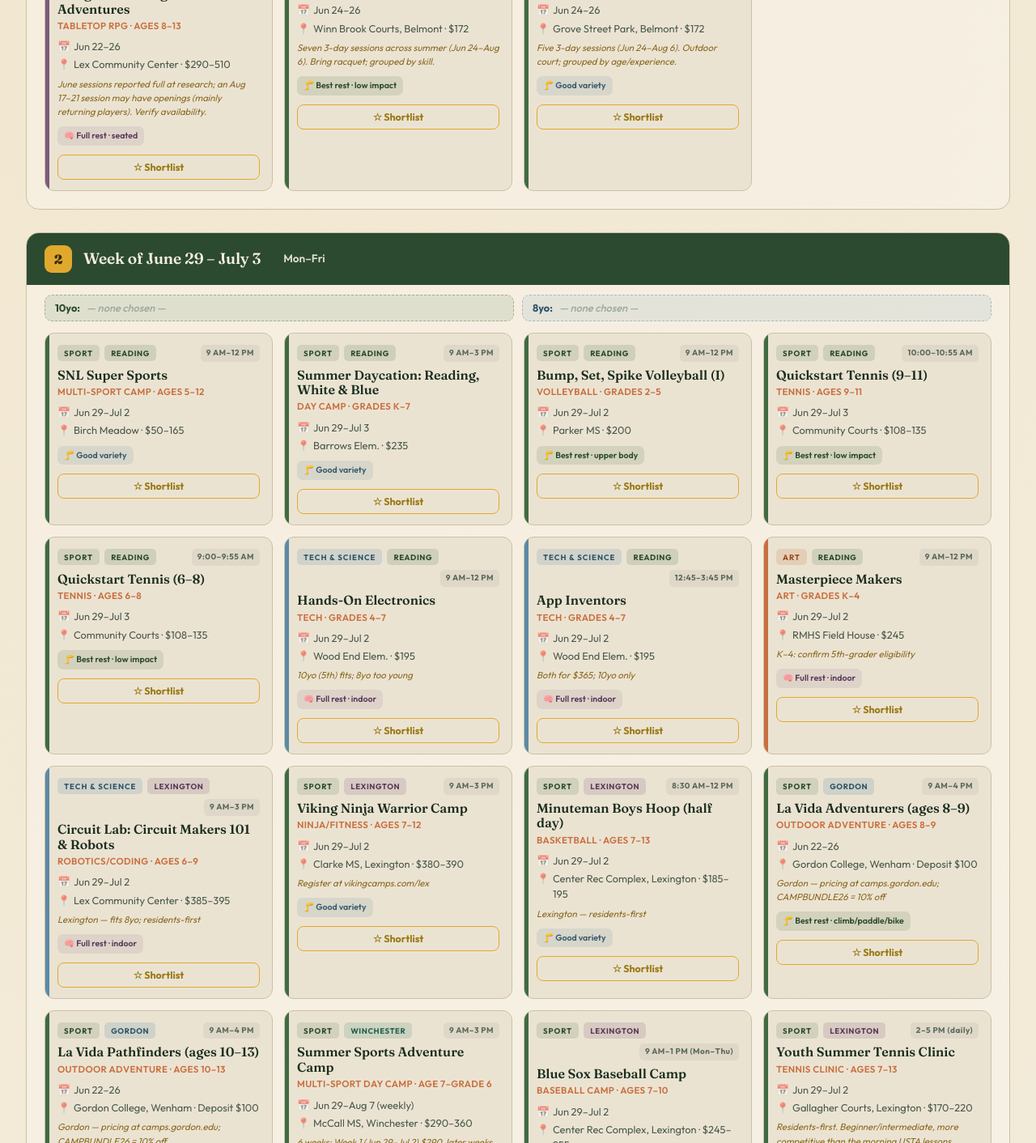
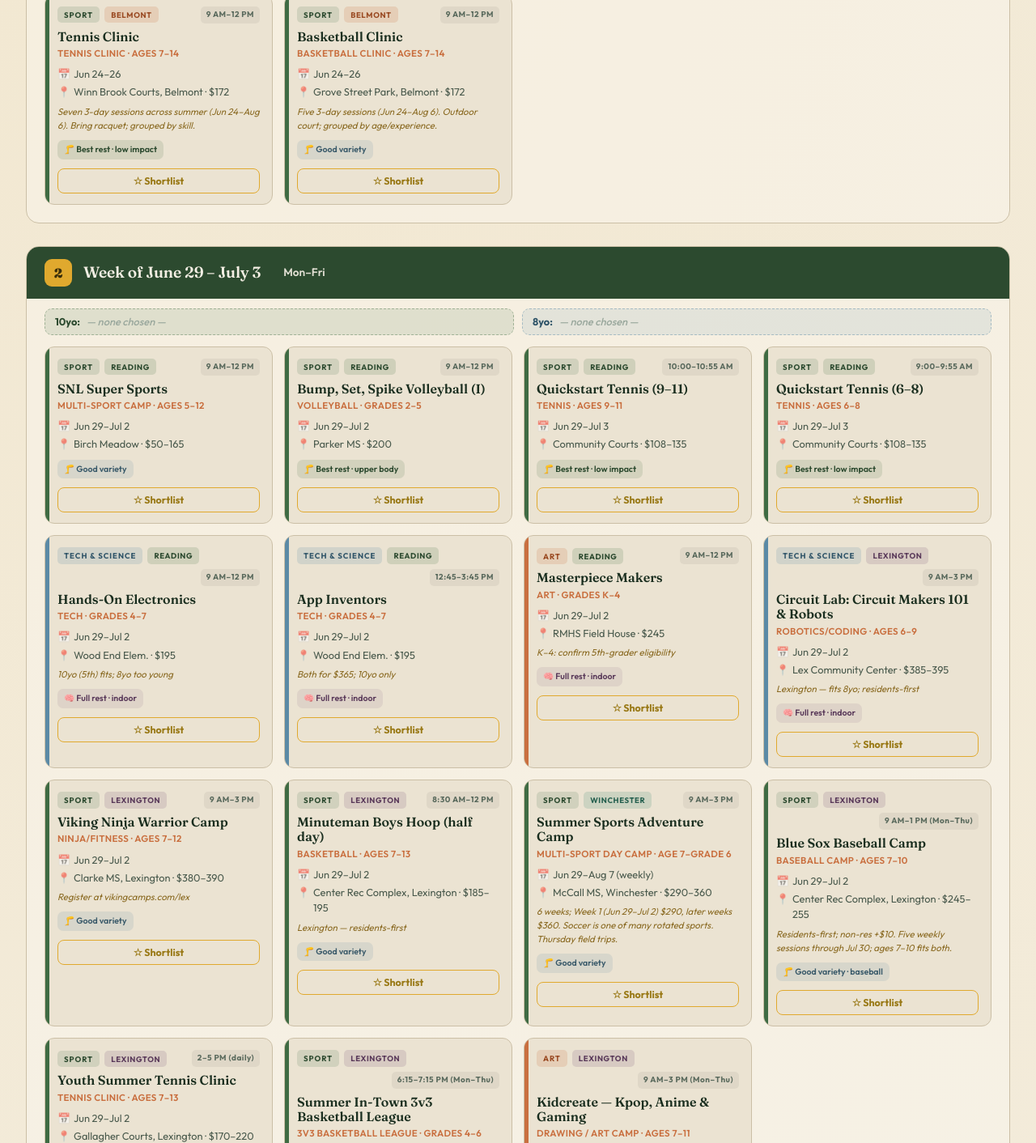
Before and after one commit to yhenrywen788/summer-2026, a plain HTML site: page index.html in a window 1280 px wide. Shown: the part 1055-2467 px from the top of the page at 81% size. Drawn offline with Linux system fonts and the light colour scheme.

Commit message:
Remove outdoor/nature (La Vida) and generic day camps (Daycation, Camp Roar)

```diff
--- a/index.html
+++ b/index.html
@@ -218,7 +218,6 @@
       <button class="chip" data-town="Winchester">Winchester</button>
       <button class="chip" data-town="Lexington">Lexington</button>
       <button class="chip" data-town="Belmont">Belmont</button>
-      <button class="chip" data-town="Gordon">Gordon/La Vida</button>
     </div>
   </div>
   <div class="ctrl-group"><span class="ctrl-label">Soccer-rest value</span>
@@ -232,7 +231,7 @@
 </div>
 <main id="board"></main>
 <footer>
-  Built from live Reading Recreation program pages (dates confirmed May 2026). Soccer excluded. Lexington programs are residents-first (non-resident pricing shown); Belmont archery meets evenings in Watertown; Gordon/La Vida pricing is set at registration. Selections live in this page only (not saved) — use “View / copy plan” to keep them. Re-confirm dates, fees, and grade eligibility at readingma.myrec.com before registering. Cost tally uses the lower (resident) fee where a range is shown and is approximate. Lexington programs are residents-first (non-resident fees higher / waitlist possible). Belmont archery meets Thursday evenings in Watertown (counted under its start week). Gordon/La Vida pricing isn't shown publicly — register at camps.gordon.edu (cost shown as $0 here; not included in tally).
+  Built from live town Recreation program pages (Reading, Winchester, Lexington, Belmont; dates confirmed May 2026). Soccer, outdoor/nature adventure camps, and generic day camps excluded. Lexington programs are residents-first (non-resident pricing shown); Belmont archery meets Thursday evenings in Watertown (counted under its start week). Selections live in this page only — use “View / copy plan” or the share link to keep them. Re-confirm dates, fees, and grade eligibility on each town's myrec portal before registering. Cost tally uses the lower (resident) fee where a range is shown and is approximate.
 </footer>
 
 <div class="summary">
@@ -248,7 +247,7 @@
 <div class="modal-bg" id="modalBg">
   <div class="modal">
     <h2>Your summer plan</h2>
-    <div class="msub">Per-week costs and the summer total reflect your locked-in picks (not the shortlist). Resident rates; Gordon/La Vida shown as $0 since pricing is set at registration.</div>
+    <div class="msub">Per-week costs and the summer total reflect your locked-in picks (not the shortlist). Resident rates where a fee range is shown.</div>
     <table class="sumtable" id="sumtable"></table>
     <div class="modal-close">
       <button class="mc-copy" id="copyPlan">Copy as text</button>
@@ -289,8 +288,6 @@
   activities.push(...A(["w10"],{town:"Reading",cat:"sport",name:"SNL Super Sports",line:"Multi-sport camp · ages 5–12",time:"9 AM–12 PM",date:"Aug 24–27",loc:"Birch Meadow",fee:"$50–165",cost:165,fits:["8","10"],rest:"good",restLabel:"Good variety"}));
   activities.push(...A(["w11"],{town:"Reading",cat:"sport",name:"SNL Super Sports",line:"Multi-sport camp · ages 5–12",time:"9 AM–12 PM",date:"Aug 31–Sep 1",loc:"Birch Meadow",fee:"$50–83",cost:83,fits:["8","10"],rest:"good",restLabel:"Good variety"}));
 
-  const dc=[["w1","Discovery Week","Jun 24–26 (3 days)","$141",141],["w2","Reading, White & Blue","Jun 29–Jul 3","$235",235],["w3","Greatest Show on Earth","Jul 6–10","$235",235],["w4","Surf's Up","Jul 13–17","$235",235,true],["w5","Olympic Games","Jul 20–24","$235",235,true],["w6","Dodgeball Week","Jul 27–31","$235",235,true],["w7","Spirit Week","Aug 3–7","$235",235]];
-  dc.forEach(([w,theme,date,fee,cost,full])=>activities.push({wk:w,town:"Reading",cat:"sport",name:"Summer Daycation: "+theme,line:"Day camp · grades K–7",time:"9 AM–3 PM",date,loc:"Barrows Elem.",fee,cost,fits:["8","10"],rest:"good",restLabel:"Good variety",full:!!full}));
 
   activities.push({wk:"w3",cat:"sport",name:"SNL Outdoor Basketball (Wk 1)",line:"Basketball · ages 5–12",time:"9 AM–12 PM",date:"Jul 6–9",loc:"Birch Meadow Courts",fee:"$165",cost:165,fits:["8","10"],rest:"good",restLabel:"Good variety"});
   activities.push({wk:"w7",cat:"sport",name:"SNL Outdoor Basketball (Wk 2)",line:"Basketball · ages 5–12",time:"9 AM–12 PM",date:"Aug 3–6",loc:"Birch Meadow Courts",fee:"$165",cost:165,fits:["8","10"],rest:"good",restLabel:"Good variety"});
@@ -376,13 +373,6 @@
   activities.push({wk:"w3",town:"Belmont",cat:"sport",name:"Youth Archery (Thu evenings ×4)",line:"Archery · ages 10–14",time:"6:00–7:00 PM Thu",date:"Jul 9 – Jul 30",loc:"Brown Playground, Watertown",fee:"$223",cost:223,fits:["10"],rest:"best",restLabel:"Best rest · focus sport",note:"Belmont — 4 Thursdays; held in Watertown"});
   activities.push({wk:"w8",town:"Belmont",cat:"sport",name:"Youth Archery (Thu evenings ×4)",line:"Archery · ages 10–14",time:"6:00–7:00 PM Thu",date:"Aug 13 – Sep 3",loc:"Brown Playground, Watertown",fee:"$223",cost:223,fits:["10"],rest:"best",restLabel:"Best rest · focus sport",note:"Belmont — 4 Thursdays; spans into Sept"});
 
-  // ---------- GORDON COLLEGE / LA VIDA (Wenham, ~30-35 min; Christian college) ----------
-  // Adventure Camp: Adventurers ages 8-9 (8yo), Pathfinders ages 10-13 (10yo). 9am-4pm. Weeks 2-8 here (Wk1 Jun15 is pre-summer).
-  var lavida=[["w2","Jun 22–26"],["w3","Jun 29–Jul 3"],["w4","Jul 6–10"],["w5","Jul 13–17"],["w6","Jul 20–24"],["w7","Jul 27–31"],["w8","Aug 3–7"]];
-  lavida.forEach(function(p){
-    activities.push({wk:p[0],town:"Gordon",cat:"sport",name:"La Vida Adventurers (ages 8–9)",line:"Outdoor adventure · ages 8–9",time:"9 AM–4 PM",date:p[1],loc:"Gordon College, Wenham",fee:"Deposit $100",cost:0,fits:["8"],rest:"best",restLabel:"Best rest · climb/paddle/bike",note:"Gordon — pricing at camps.gordon.edu; CAMPBUNDLE26 = 10% off"});
-    activities.push({wk:p[0],town:"Gordon",cat:"sport",name:"La Vida Pathfinders (ages 10–13)",line:"Outdoor adventure · ages 10–13",time:"9 AM–4 PM",date:p[1],loc:"Gordon College, Wenham",fee:"Deposit $100",cost:0,fits:["10"],rest:"best",restLabel:"Best rest · climb/paddle/bike",note:"Gordon — pricing at camps.gordon.edu; CAMPBUNDLE26 = 10% off"});
-  });
 
   // ===================== ADDED MAY 2026: Winchester, + more Lexington & Belmont =====================
   // ---- WINCHESTER (winchesterma.myrec.com; McCall MS unless noted) ----
@@ -417,8 +407,6 @@
   // ---- BELMONT (additional; belmontma.myrec.com) ----
   activities.push({wk:"w1",town:"Belmont",cat:"sport",name:"Tennis Clinic",line:"Tennis clinic · ages 7–14",time:"9 AM–12 PM",date:"Jun 24–26",loc:"Winn Brook Courts, Belmont",fee:"$172",cost:172,fits:["8","10"],rest:"best",restLabel:"Best rest · low impact",note:"Seven 3-day sessions across summer (Jun 24–Aug 6). Bring racquet; grouped by skill.",desc:`Run by Elite Sport with director Nick Papas (former 40-year Minuteman Regional HS head coach, BB&N assistant). Teaches players to be technically and tactically efficient, covering fundamentals and strategy for all levels including beginners. Each 3-day session runs mornings; campers grouped by skill.`,url:"https://belmontma.myrec.com/info/activities/program_details.aspx?ProgramID=30015"});
   activities.push({wk:"w1",town:"Belmont",cat:"sport",name:"Basketball Clinic",line:"Basketball clinic · ages 7–14",time:"9 AM–12 PM",date:"Jun 24–26",loc:"Grove Street Park, Belmont",fee:"$172",cost:172,fits:["8","10"],rest:"good",restLabel:"Good variety",note:"Five 3-day sessions (Jun 24–Aug 6). Outdoor court; grouped by age/experience.",desc:`Led by instructor Jesse Sarzana, designed to challenge players of all developmental levels. Beginners get foundational instruction while experienced players advance skills; kids grouped by age and experience. Sessions progress through 2v2, 3v3, and 4v4 competitive formats.`,url:"https://belmontma.myrec.com/info/activities/program_details.aspx?ProgramID=29943"});
-  activities.push({wk:"w2",town:"Belmont",cat:"sport",name:"Camp Roar: Cushing (ages 7–9)",line:"Traditional day camp · ages 7–9",time:"8:30 AM–3:30 PM",date:"Jun 29–Jul 2",loc:"Belmont MS/HS complex",fee:"$304–430/wk",cost:304,fits:["8"],rest:"good",restLabel:"Good variety · day camp",note:"Fits the 8yo only (7–9). Weekly through Aug 14; many weeks FULL. Underwood Pool swim Tue/Thu.",desc:`A traditional summer day camp: sports, team games, playground time, arts and crafts, special events, swimming, and field trips. All campers swim at Underwood Pool Tuesday and Thursday mornings. Each week is themed with a coordinated field trip (e.g., Apex, Urban Air, Canobie Lake), with a 1:10 staff-to-camper ratio.`,url:"https://belmontma.myrec.com/info/activities/program_details.aspx?ProgramID=30089"});
-  activities.push({wk:"w2",town:"Belmont",cat:"sport",name:"Camp Roar: Waverley (ages 10–12)",line:"Traditional day camp · ages 10–12",time:"8:30 AM–3:30 PM",date:"Jun 29–Jul 2",loc:"Belmont MS/HS complex",fee:"$304–430/wk",cost:304,fits:["10"],rest:"good",restLabel:"Good variety · day camp",note:"Fits the rising-5th-grader only (10–12). Weekly through Aug 14. Pending 2026 health-dept licensure.",desc:`The 10–12 division of Camp Roar: a traditional day camp with sports, team games, playground activities, arts and crafts, special events, swimming, and themed field trips. Underwood Pool swim Tuesday/Thursday mornings, 1:10 staff ratio.`,url:"https://belmontma.myrec.com/info/activities/program_details.aspx?ProgramID=30090"});
   activities.push({wk:"w3",town:"Belmont",cat:"sport",name:"Swim Lessons — Summer",line:"Learn-to-swim · ages 4–10",time:"9–10 AM (Mon–Thu)",date:"Jul 6–16",loc:"Underwood Pool, Belmont",fee:"$115",cost:115,fits:["8","10"],rest:"best",restLabel:"Best rest · low impact",note:"Three sessions (Jul 6–16, Jul 20–30, Aug 3–13). Upper age 10, so the 10yo just fits. Leveled by ability.",desc:`Leveled group swim instruction at the outdoor Underwood Pool. Beginner classes cover water comfort, submersion, floating and kicking; intermediate adds freestyle, backstroke, diving and treading; advanced builds distance, flip turns and butterfly. Short daily 30–45 minute sessions over ~2 weeks.`,url:"https://belmontma.myrec.com/info/activities/program_details.aspx?ProgramID=30026"});
   activities.push({wk:"w3",town:"Belmont",cat:"art",name:"Summer Theatre Program",line:"Two-week theatre camp · grades 5–9",time:"8:30 AM–3:30 PM",date:"Jul 6–17",loc:"Belmont HS complex",fee:"$760–860",cost:760,fits:["10"],rest:"na",restLabel:"Full rest · stage",note:"Age floor ~10½ (grade 5) — fits the rising-5th-grader, NOT the 8yo. Full-day, two-week commitment.",desc:`A two-week full-day camp covering all facets of theatrical production — acting, directing, stage design, costume creation, and backstage management — with Belmont High Director Erin Sullivan. Includes script analysis, character development, movement and voice training, and ensemble work, culminating in a live performance.`,url:"https://belmontma.myrec.com/info/activities/program_details.aspx?ProgramID=30207"});
   activities.push({wk:"w3",town:"Belmont",cat:"sport",name:"Karate Juniors",line:"Weekly karate class · ages 8–12",time:"Wed 5:45–6:30 PM",date:"Jul 1–Aug 19",loc:"Beech Street Center, Belmont",fee:"$342",cost:342,fits:["8","10"],rest:"good",restLabel:"Good variety · martial art",note:"A once-weekly evening class (not a camp) running the summer session. Fits both boys (8–12).",desc:`Steve Nugent's Karate for Children, Juniors level. Emphasizes martial-arts values, goal-setting, and personal development in a fun format, with weekly 45-minute Wednesday-evening classes through the summer session.`,url:"https://belmontma.myrec.com/info/activities/program_details.aspx?ProgramID=29850"});
@@ -430,7 +418,7 @@
   activities.forEach(a=>{a._id="a"+(_id++);a.sig=a.town+"~"+a.wk+"~"+a.name;});
 
   const catName={sport:"Sport",tech:"Tech & Science",art:"Art",mind:"Enrichment"};
-  const townLabel={Reading:"Reading",Winchester:"Winchester",Lexington:"Lexington",Belmont:"Belmont",Gordon:"Gordon"};
+  const townLabel={Reading:"Reading",Winchester:"Winchester",Lexington:"Lexington",Belmont:"Belmont"};
   let filters={cat:"all",rest:"all",town:"all"};
   // selections: pick10[weekKey]=[activityId,...], pick8[weekKey]=[activityId,...]
   let pick10={}, pick8={};
@@ -647,7 +635,6 @@
     "Baseball Clinic":{u:"https://readingma.myrec.com/info/activities/program_details.aspx?ProgramID=30037",d:`Join RMHS Varsity Baseball Coach Dave Blanchard and his staff for this 4-day clinic. Players (boys and girls) get instruction in the fundamentals of baseball, with hitting, fielding and pitching instruction as well as team games and competitions. Bring a light non-refrigerated snack each day and plenty of water.`},
     "SNL Basketball Clinic":{u:"https://readingma.myrec.com/info/activities/program_details.aspx?ProgramID=30100",d:`Camp Directors are Lance Dottin (MA Hall of Fame coach at Cambridge Rindge and Latin, 3 state titles, 473 wins), Carl McFadden (owner of SNL Sports Academy and a 20-year Reading assistant coach), and Jeff Nelson (nearly 20 years as an NBA scout). The clinic focuses on skill development, team contests and games. Open to both boys and girls!`},
     "SNL Boys Lacrosse Clinic":{u:"https://readingma.myrec.com/info/activities/program_details.aspx?ProgramID=30088",d:`Led by Coach Kevin Tobin (UMass) and former Division 1 UMass players, with a focus on skill development — consistent work on ground balls, passing, catching, shooting and footwork, plus mini-games and competitions. Younger players work on basic skills and rules; older players develop all categories of the game with some competitive small-field play.`},
-    "Summer Daycation":{u:"https://readingma.myrec.com/info/activities/program_details.aspx?ProgramID=29971",d:`Children entering grades K–7 enjoy fun experiences in Arts & Crafts, Science & Nature, Sports & Games, and Cooperative Games. Each week has a different theme (Discovery Week, Reading White & Blue, The Greatest Show on Earth talent show, Surf's Up, Olympic Games, Dodgeball Week, Spirit Week). The Recreation Division organizes special events with performers and inflatable water slides throughout the summer, with a 10-to-1 staff ratio.`},
     "Quickstart Tennis":{u:"https://readingma.myrec.com/info/activities/program_details.aspx?ProgramID=22893",d:`For children ready to learn and develop the basic fundamentals of forehands, backhands, serves and volleys through practice drills and skill games. Players at the higher level develop skills in rallying, control and point play. A great way to get introduced to tennis and/or build upon existing skills at all levels.`},
     "Hands-On Electronics":{u:"https://hopkintonma.myrec.com/info/activities/program_details.aspx?ProgramID=31021",d:`Tinker with electronics while learning the basics of computer programming. The class begins by experimenting with the fundamentals of electronics and circuitry, and steps up to projects where young makers design their own interactive and programmable devices.`},
     "App Inventors":{u:"https://hopkintonma.myrec.com/info/activities/program_details.aspx?ProgramID=31021",d:`Want to know how the apps on your phone or iPad work — or already have the next great app idea? This course uses MIT App Inventor software to make fun, creative apps for Android phones and tablets, exploring wireless communication through custom Bluetooth hardware while learning both programming and design.`},
@@ -661,9 +648,7 @@
     "Circuit Lab":{u:"https://lexrecma.myrec.com/info/activities/program_details.aspx?ProgramID=30946",d:`Electronics power our world more every day, and people who can manipulate them will design our future. Circuit Lab classes combine technical concepts with hands-on experimentation in a creative environment using up-to-date technologies. Each day includes introductions to new concepts and guided hands-on activities with open-ended project challenges — a fun, creative way to give kids fluency and confidence in increasingly necessary skills.`},
     "Viking":{u:"https://www.vikingcamps.com/lexington/",d:`Viking Sports Camps keep kids active all day. The Ninja Warrior camp is where Boot Camp meets Ninja Warrior — high-energy activities that improve cardiovascular fitness, strength, and agility, with kids practicing exercise sets to tackle the Viking Ninja Warrior obstacle course at the end of each day. Multi-Sport, Basketball, and Flag Football camps follow the same energetic, skill-building format.`},
     "Minuteman":{u:"https://www.lexingtonma.gov/2504/Summer-Sports-Clinics-and-Classes",d:`The Minuteman Sports Clinics, run by Lexington High School coaches, offer youth participants the chance to learn a new sport or further develop their skills through drills and fun team games. Offerings include Badminton, Basketball (Boys & Girls Hoop), Flag Football, Floor Hockey, Multi-Sports, Track, and Volleyball.`},
-    "Belmont Youth Archery":{u:"https://belmontma.myrec.com/info/activities/program_details.aspx?ProgramID=29832",d:`Experience the thrill of traditional recurve archery, as seen in the Olympics. Participants learn the fundamentals of the shot process and test their skills in a series of unique challenges and archery games designed to improve accuracy. Led by certified USA Archery and NFAA instructors, the "learn by playing" philosophy lets students enjoy shooting while practicing fundamentals of the shot process.`},
-    "La Vida Adventurers":{u:"https://www.gordon.edu/lavida/youth",d:`A strong first step for younger campers. Adventurers is built around climbing, games, team challenges, and creative play, with extra support and a nurturing camp rhythm.`},
-    "La Vida Pathfinders":{u:"https://www.gordon.edu/lavida/youth",d:`The core Adventure Camp experience. Pathfinders climb, paddle, bike, and take on new challenges all week long while building confidence, independence, and strong friendships.`}
+    "Belmont Youth Archery":{u:"https://belmontma.myrec.com/info/activities/program_details.aspx?ProgramID=29832",d:`Experience the thrill of traditional recurve archery, as seen in the Olympics. Participants learn the fundamentals of the shot process and test their skills in a series of unique challenges and archery games designed to improve accuracy. Led by certified USA Archery and NFAA instructors, the "learn by playing" philosophy lets students enjoy shooting while practicing fundamentals of the shot process.`}
   };
   function descKey(a){
     let n=a.name;
```
